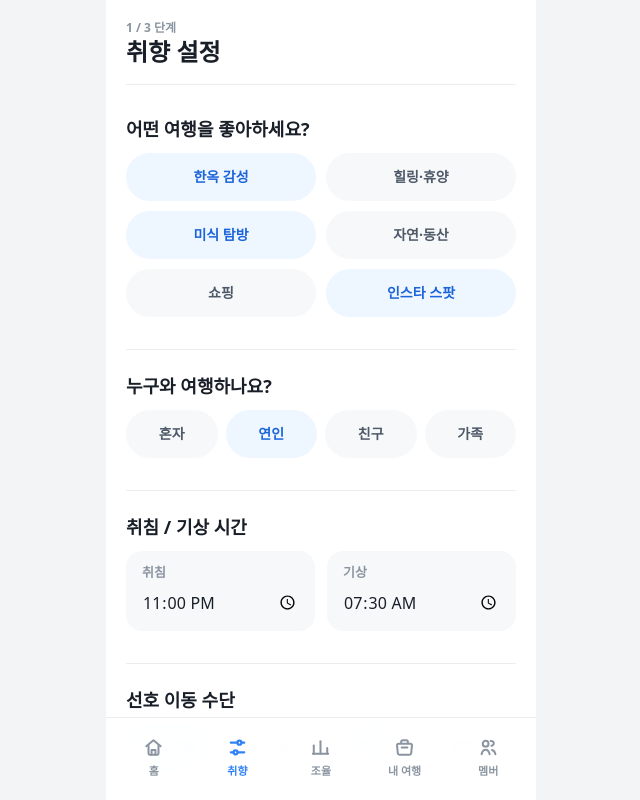
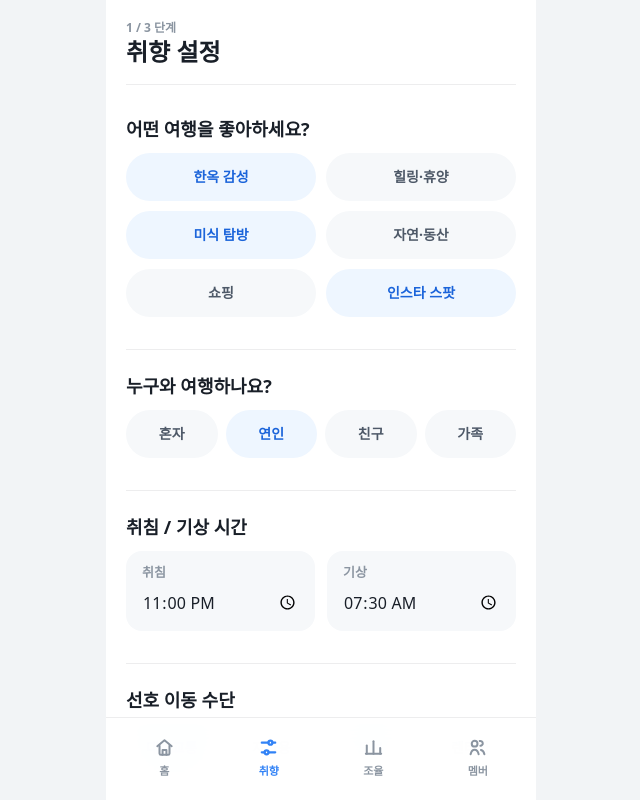
Before and after one commit to PNUKoZune/tripick, a Next.js app in the folder apps/web/: page /preferences in a window 1280 px wide. Shown: the top 800 px of the page, without its empty margins (319-959 px from the left). Built offline with nearby package versions, Linux system fonts and the light colour scheme; a web font is replaced by a local one.

Commit message:
fix: make trips the home screen

```diff
--- a/apps/web/src/app/page.tsx
+++ b/apps/web/src/app/page.tsx
@@ -1,5 +1,5 @@
-import { LandingView } from '@/views/landing/ui/landing-view';
+import { TripListPage } from '@/widgets/trip-list-page';
 
 export default function Page() {
-  return <LandingView />;
+  return <TripListPage />;
 }
--- /dev/null
+++ b/apps/web/src/app/start/page.tsx
@@ -0,0 +1,5 @@
+import { LandingView } from '@/views/landing/ui/landing-view';
+
+export default function Page() {
+  return <LandingView />;
+}
--- a/apps/web/src/features/preference-coordination/ui/coordination-board.tsx
+++ b/apps/web/src/features/preference-coordination/ui/coordination-board.tsx
@@ -118,7 +118,7 @@ export function CoordinationBoard() {
       ) : null}
 
       {message ? <InlineNotice title="상태" description={message} tone="red" /> : null}
-      <PrimaryButton disabled={loading || !coordination} onClick={() => router.push('/trips')}>
+      <PrimaryButton disabled={loading || !coordination} onClick={() => router.push('/')}>
         내 여행에서 일정 보기
       </PrimaryButton>
       <SecondaryButton disabled={loading} onClick={() => router.push('/members')}>
--- a/apps/web/src/shared/ui/app-frame.tsx
+++ b/apps/web/src/shared/ui/app-frame.tsx
@@ -8,7 +8,6 @@ const NAV_ITEMS = [
   { href: '/', label: '홈', icon: 'home' },
   { href: '/preferences', label: '취향', icon: 'preference' },
   { href: '/coordination', label: '조율', icon: 'coordination' },
-  { href: '/trips', label: '내 여행', icon: 'trips' },
   { href: '/members', label: '멤버', icon: 'members' },
 ] as const;
 
@@ -33,7 +32,7 @@ export function AppBottomNavigation({ className = '' }: { className?: string })
       aria-label="하단 탭"
       className={`fixed bottom-0 left-1/2 z-30 w-full max-w-[430px] -translate-x-1/2 border-t border-[color:var(--line)] bg-white/95 px-1.5 pb-[max(10px,env(safe-area-inset-bottom))] pt-1.5 backdrop-blur-xl ${className}`}
     >
-      <div className="grid h-[66px] grid-cols-5 items-stretch">
+      <div className="grid h-[66px] grid-cols-4 items-stretch">
         {NAV_ITEMS.map((item) => {
           const active = isNavItemActive(pathname, item.href);
           return (
@@ -59,10 +58,7 @@ export function AppBottomNavigation({ className = '' }: { className?: string })
 
 function isNavItemActive(pathname: string, href: (typeof NAV_ITEMS)[number]['href']) {
   if (href === '/') {
-    return pathname === '/';
-  }
-  if (href === '/trips') {
-    return pathname.startsWith('/trips') || pathname.startsWith('/planner');
+    return pathname === '/' || pathname.startsWith('/trips') || pathname.startsWith('/planner');
   }
   return pathname === href;
 }
@@ -104,13 +100,6 @@ function NavIcon({ name, active }: { name: NavIconName; active: boolean }) {
           <path d="M12 18.5V5.5" />
           <path d="M19 18.5v-6" />
           <path d="M4 18.5h16" />
-        </>
-      ) : null}
-      {name === 'trips' ? (
-        <>
-          <path d="M8.5 7.3V6.1c0-.9.7-1.6 1.6-1.6h3.8c.9 0 1.6.7 1.6 1.6v1.2" />
-          <path d="M5.7 8.2h12.6c.9 0 1.6.7 1.5 1.6l-.8 8.1c-.1.9-.8 1.6-1.7 1.6H6.7c-.9 0-1.6-.7-1.7-1.6l-.8-8.1c-.1-.9.6-1.6 1.5-1.6Z" />
-          <path d="M9 12h6" />
         </>
       ) : null}
       {name === 'members' ? (
--- a/apps/web/src/views/landing/ui/landing-view.tsx
+++ b/apps/web/src/views/landing/ui/landing-view.tsx
@@ -17,10 +17,10 @@ export function LandingView() {
             Tripick
           </div>
           <Link
-            href="/trips"
+            href="/"
             className="text-[13px] font-black text-[color:var(--text-tertiary)]"
           >
-            내 여행
+            홈
           </Link>
         </header>
 
--- a/apps/web/src/widgets/planner-header/ui/planner-header.tsx
+++ b/apps/web/src/widgets/planner-header/ui/planner-header.tsx
@@ -13,7 +13,7 @@ type Props = {
 export function PlannerHeader({
   title,
   members,
-  backHref = '/trips',
+  backHref = '/',
   backLabel = '내 여행',
 }: Props) {
   return (
--- a/apps/web/src/widgets/planner-page/ui/planner-page.tsx
+++ b/apps/web/src/widgets/planner-page/ui/planner-page.tsx
@@ -133,7 +133,7 @@ export function PlannerPage() {
           <div className="mx-auto flex w-full max-w-[1600px] items-center justify-between gap-6 px-8 py-4 xl:px-10">
             <div className="flex items-center gap-4">
               <Link
-                href="/trips"
+                href="/"
                 className="flex h-9 items-center gap-1 rounded-[12px] border border-[#E5E8EB] bg-white px-3 text-[13px] font-semibold text-[#6B7684] hover:bg-[#FAFBFC] hover:text-[#191F28]"
               >
                 <span aria-hidden>‹</span>
```
